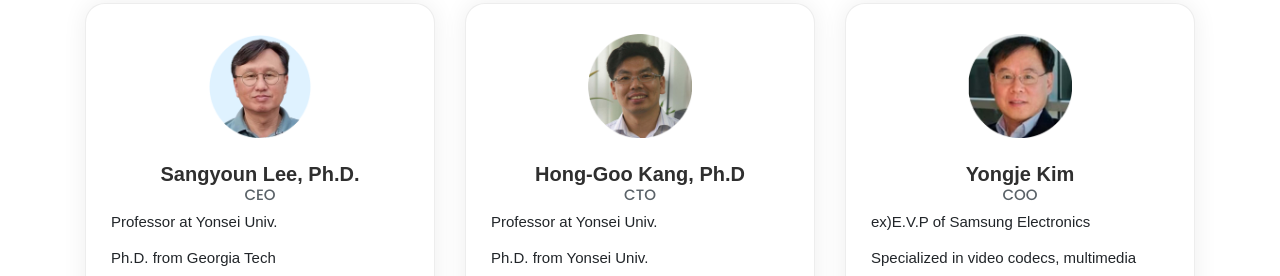
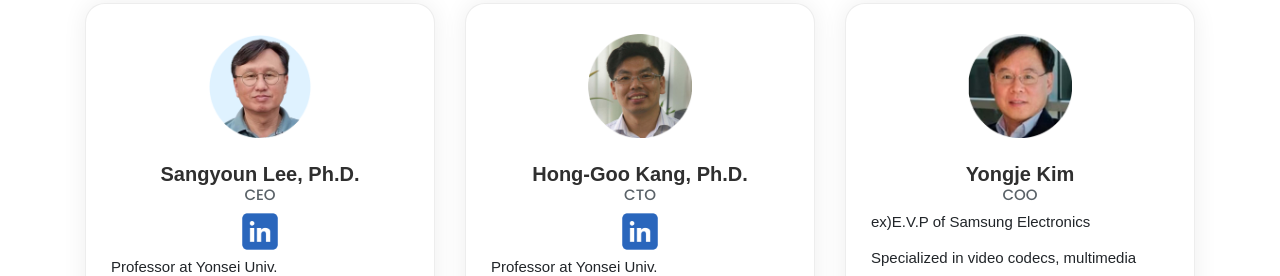
Before and after one commit to NeonCue/Neoncue, a plain HTML site: page index.html in a window 1280 px wide. Shown: the part 2556-2832 px from the top of the page. Drawn offline with nearby package versions, Linux system fonts and the light colour scheme; a web font is replaced by a local one.

Commit message:
added linkedin link

```diff
--- a/index.html
+++ b/index.html
@@ -283,9 +283,11 @@
                     <img style="width: 35%; " src="./images/CEO_NoBackground.png" alt="CEO">
 <!--                </span>-->
 
-                    <h6 style="font-size: 200%"><br>Sangyoun Lee, Ph.D. <br></h6>
+                    <h6 style="font-size: 200%"><br>Sangyoun Lee, Ph.D. <br> </h6>
                     <br>
                     <h5 style="color:#5a6268;font-size:150%;margin-top: -20px; ">CEO</h5>
+
+                    <a href="http://www.linkedin.com/in/sangyoun-lee-b3bb1b150" ><img style="width: 15%; " src="./images/linkedin.png" ></a>
 
                     <p class="leadersP"> Professor at Yonsei Univ.</p>
                     <p class="leadersP"> Ph.D. from Georgia Tech</p>
@@ -302,10 +304,12 @@
 <!--              <span class="icon feature_box_col_two">-->
                 <img style="width: 35%; " src="./images/CTO_NoBackground.png" alt="CTO">
 <!--              </span>-->
-                    <h6 style="font-size: 200%"><br>Hong-Goo Kang, Ph.D<br></h6>
-<!--                    <p style="color:#5a6268;font-size:150% ">CTO</p>-->
+                    <h6 style="font-size: 200%"><br>Hong-Goo Kang, Ph.D.<br></h6>
                     <br>
                     <h5 style="color:#5a6268;font-size:150%;margin-top: -20px; ">CTO</h5>
+
+                    <a href="https://www.linkedin.com/in/hong-goo-kang-7342106/"><img style="width: 15%; " src="./images/linkedin.png"></a>
+
 
                     <p class="leadersP"> Professor at Yonsei Univ.</p>
                     <p class="leadersP"> Ph.D. from Yonsei Univ.</p>
@@ -314,6 +318,7 @@
                     <img style="width: 35%; " src="./images/google2.png" >
                     <img style="width: 35%; " src="./images/Broadcom2.png" >
                     <img style="width: 35%; " src="./images/ATT2.png" >
+
 
                 </div>
             </div>
```
Also changed, not shown: images/linkedin.png (added).
